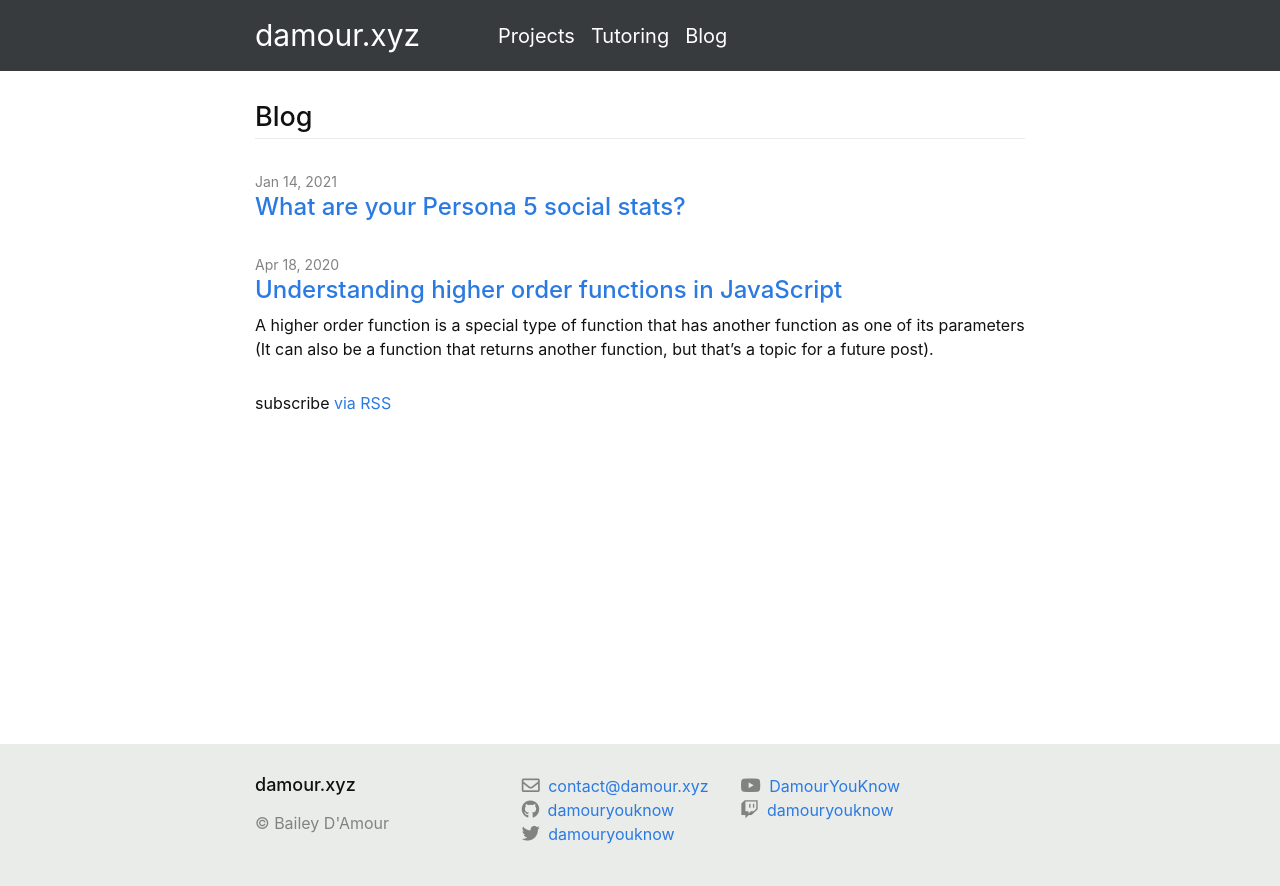
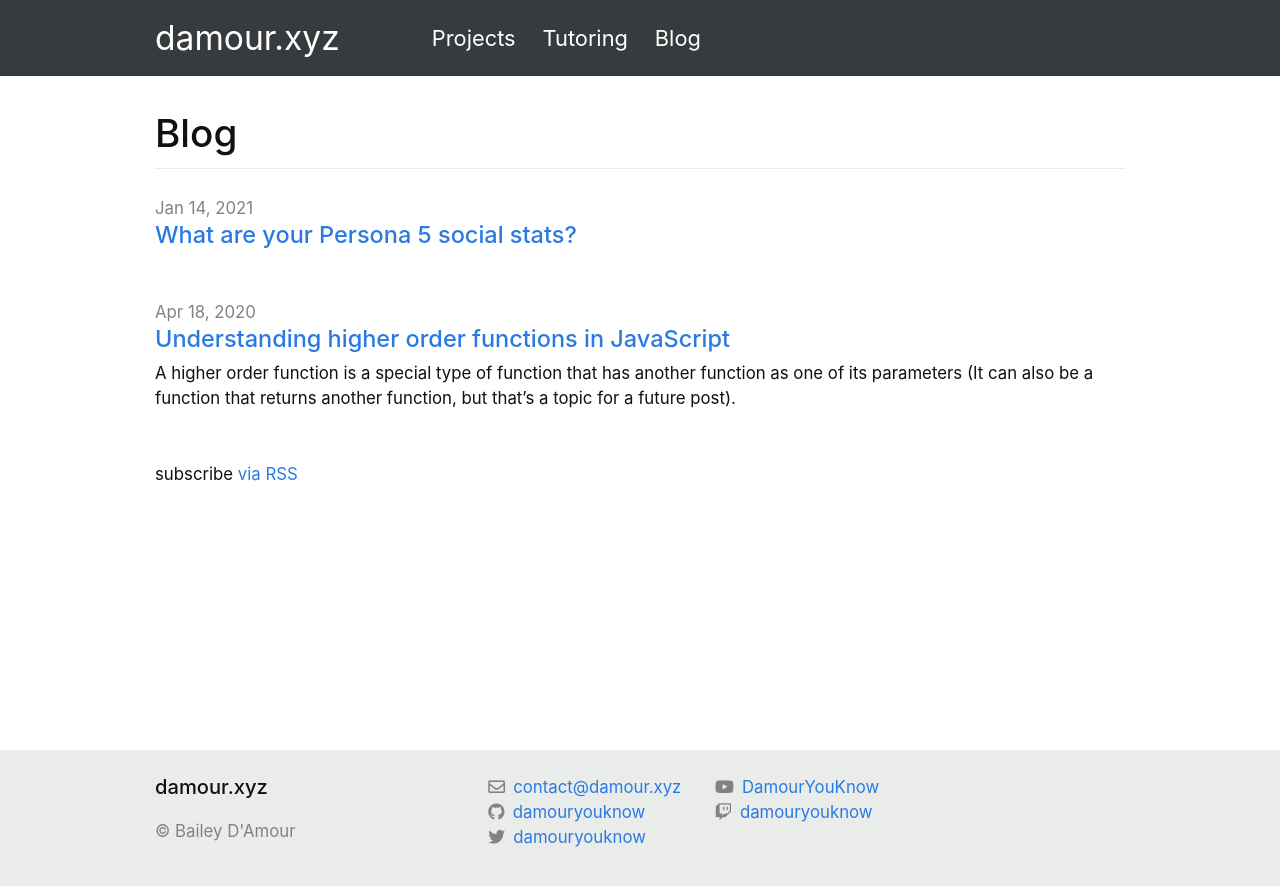
Before and after one commit to DamourYouKnow/damour.xyz, a Jekyll site: the page built from page3-blog.html, in a window 1280 px wide. Shown: the top 886 px of the page. Built offline with Jekyll 4.4.1, drawn with Linux system fonts in a browser that asks for light colours; nearby versions of some CDN libraries.

Commit message:
Use relative css units

```diff
--- a/_sass/main.scss
+++ b/_sass/main.scss
@@ -14,6 +14,7 @@ body {
     display: flex;
     height: 100vh;
     flex-direction: column;
+    font-size: 1.05rem;
 }
 
 main {
@@ -21,36 +22,32 @@ main {
 }
 
 p {
-    margin-bottom: 15px;
+    margin-bottom: 1em;
 }
 
 h1 {
-    font-size: 27px;
-    margin-bottom: 15px;
-    padding-bottom: 5px;
+    font-size: 2.3em;
+    margin-bottom: 0.7em;
+    padding-bottom: 0.3em;
     border-bottom: 1px solid #eaecea;
 }
 
 h2 {
-    font-size: 27px;
-    margin-bottom: 15px;
+    font-size: 1.6em;
+    margin-bottom: 1em;
 }
 
 h3 {
-    font-size: 24px;
-}
-
-.post-header {
-    margin-bottom: 30px;
+    font-size: 1.4em;
 }
 
 .container {
-    max-width: 800px;
+    max-width: 1000px;
 }
 
 .page-content {
-    padding-top: 30px;
-    padding-bottom: 30px;
+    padding-top: 2em;
+    padding-bottom: 2em;
 }
 
 .flex-row {
@@ -69,8 +66,8 @@ ul.no-style {
     padding-right: 0;
 }
 .navbar-brand {
-    font-size: 30px;
-    margin-right: 70px;
+    font-size: 2em;
+    margin-right: 2.5em;
 }
 .navbar a:link {
     color: #ffffff;
@@ -89,7 +86,8 @@ ul.no-style {
     text-decoration: underline;
 }
 .nav-link {
-    font-size: 20px;
+    font-size: 1.3em;
+    margin-right: 0.5em;
 }
 
 .site-header {
@@ -102,12 +100,12 @@ ul.no-style {
 
 .footer {
     color: #424242;
-    padding: 30px;
+    padding: 1.5em;
 }
 
 .footer-heading {
     color: #111;
-    font-size: 18px;
+    font-size: 1.2em;
 }
 
 .home {
@@ -137,27 +135,27 @@ ul.no-style {
     padding: 0;
 }
 .post-list > li {
-    margin-bottom: 30px;
+    margin-bottom: 3em;
 }
 
 .post-meta {
-    font-size: 14px;
+    font-size: 1em;
     color: #828282;
 }
 
 .label-row {
     display: block;
-    padding-top: 5px;
+    padding-top: 0.3em;
 }
 
 .icon-row i {
     color: #6c757d;
-    font-size: 20px;
-    padding-right: 5px;
+    font-size: 1.2em;
+    padding-right: 0.3em;
 }
 
 .project {
-    margin-bottom: 40px;
+    margin-bottom: 3em;
 }
 
 .project-header {
@@ -179,8 +177,8 @@ ul.no-style {
 }
 .social-media-list .fab, .social-media-list .far {
     color: #828282;
-    padding-right: 4px;
-    font-size: 18px;
+    padding-right: 0.2em;
+    font-size: 1em;
 }
 .social-media-list li {
     padding-right: 2em;
@@ -194,7 +192,7 @@ ul.no-style {
 
 .copyright-notice {
     color: #828282;
-    font-size: 12px;
+    font-size: 1em;
 }
 
 pre {
```
